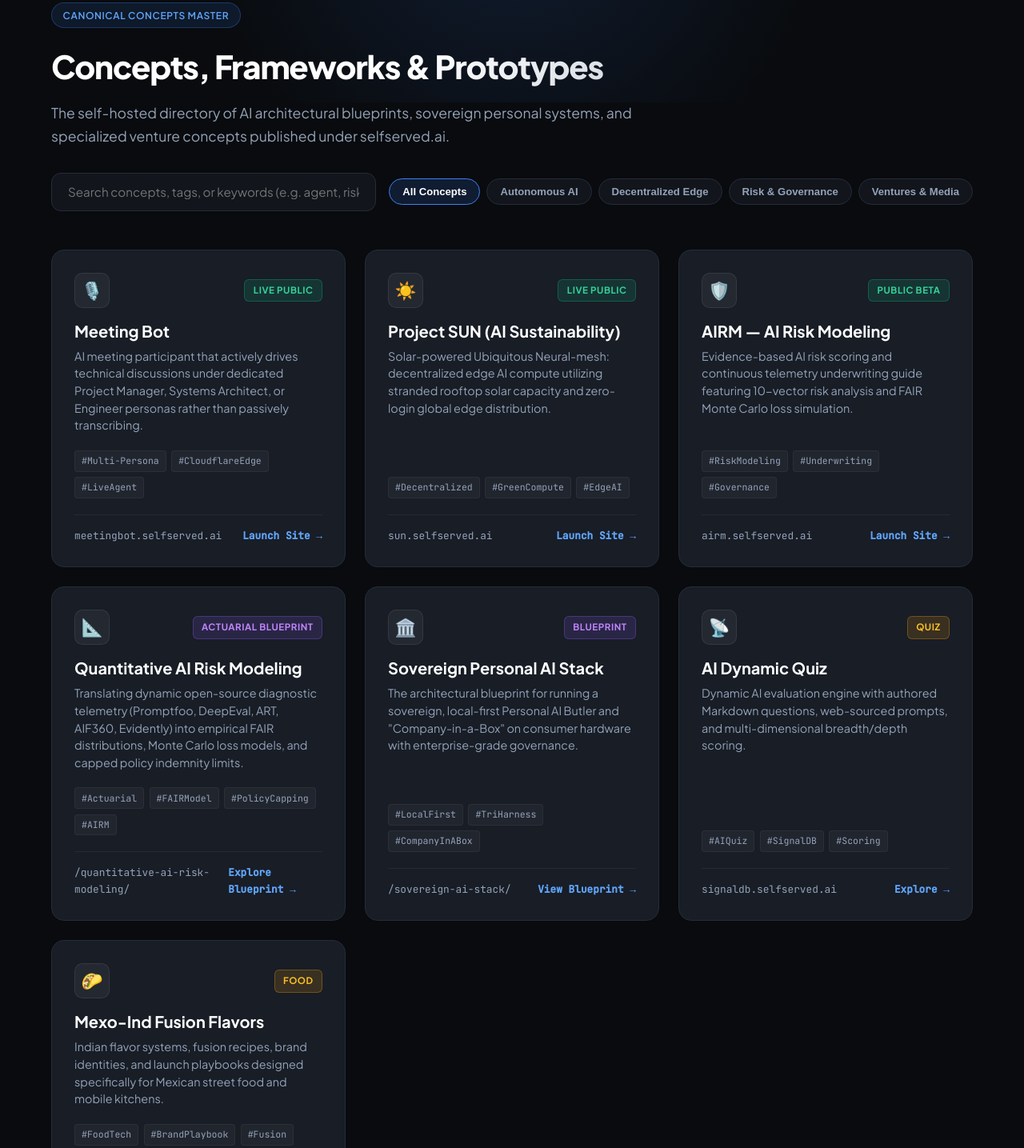
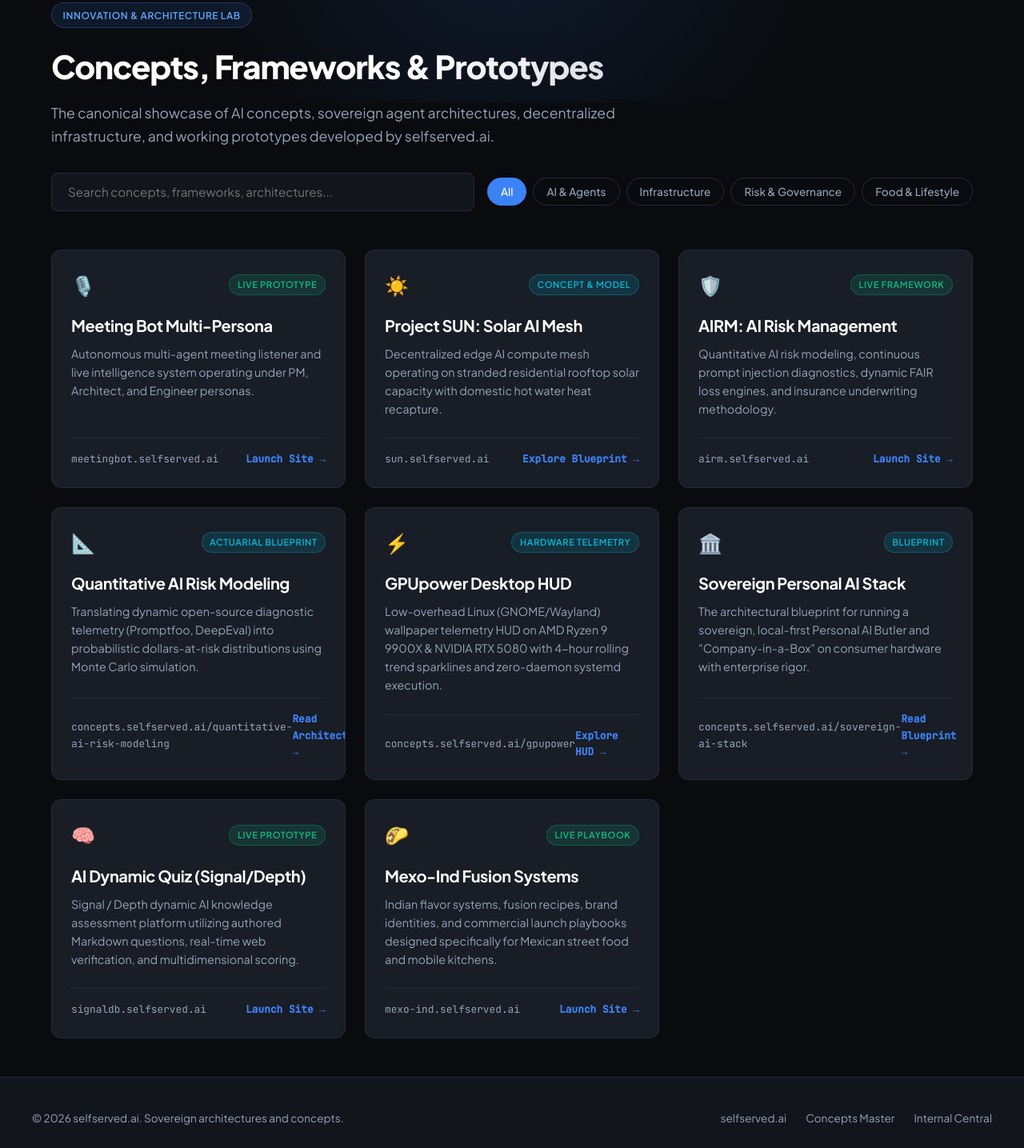
Before and after one commit to rickpmpers/concepts-master, a plain HTML site: page index.html in a window 1280 px wide. Shown: the part 122-1557 px from the top of the page at 80% size. Drawn offline with Linux system fonts and the light colour scheme.

Commit message:
feat: add GPUpower concept card to concepts directory

```diff
--- a/index.html
+++ b/index.html
@@ -159,17 +159,17 @@
       padding: 0.85rem 1.25rem;
       background: var(--surface);
       border: 1px solid var(--border);
-      border-radius: 12px;
+      border-radius: 8px;
       color: var(--text);
+      font-family: var(--font-main);
       font-size: 0.95rem;
-      font-family: inherit;
       outline: none;
-      transition: border-color 0.2s;
+      transition: all 0.2s;
     }
 
     .search-input:focus {
       border-color: var(--primary);
-      box-shadow: 0 0 0 3px var(--primary-glow);
+      box-shadow: 0 0 0 2px var(--primary-glow);
     }
 
     .filter-pills {
@@ -179,56 +179,64 @@
     }
 
     .pill-btn {
+      background: transparent;
+      border: 1px solid var(--border);
+      color: var(--text-muted);
       padding: 0.5rem 1rem;
       border-radius: 9999px;
-      font-size: 0.82rem;
-      font-weight: 600;
-      background: var(--surface);
-      border: 1px solid var(--border);
-      color: var(--text-muted);
+      font-family: var(--font-main);
+      font-size: 0.85rem;
+      font-weight: 500;
       cursor: pointer;
       transition: all 0.2s;
     }
 
-    .pill-btn:hover, .pill-btn.active {
-      background: rgba(59, 130, 246, 0.15);
+    .pill-btn:hover {
+      border-color: var(--border-accent);
+      color: var(--text);
+    }
+
+    .pill-btn.active {
+      background: var(--primary);
       border-color: var(--primary);
       color: #ffffff;
     }
 
     main {
       flex: 1;
+      position: relative;
+      z-index: 10;
       max-width: 1200px;
       margin: 0 auto;
       width: 100%;
       padding: 0 1.5rem 3rem;
     }
 
-    .grid {
+    .concepts-grid {
       display: grid;
-      grid-template-columns: repeat(auto-fill, minmax(360px, 1fr));
+      grid-template-columns: repeat(auto-fill, minmax(350px, 1fr));
       gap: 1.5rem;
     }
 
     .card {
       background: var(--card);
       border: 1px solid var(--border);
-      border-radius: 16px;
-      padding: 1.75rem;
+      border-radius: 12px;
+      padding: 1.5rem;
       display: flex;
       flex-direction: column;
       text-decoration: none;
       color: inherit;
-      transition: all 0.25s ease;
+      transition: all 0.2s ease;
       position: relative;
       overflow: hidden;
     }
 
     .card:hover {
+      transform: translateY(-2px);
+      border-color: var(--border-accent);
       background: var(--card-hover);
-      border-color: var(--border-accent);
-      transform: translateY(-3px);
-      box-shadow: 0 12px 28px rgba(0, 0, 0, 0.4);
+      box-shadow: 0 10px 25px -5px rgba(0, 0, 0, 0.5);
     }
 
     .card-top {
@@ -239,105 +247,81 @@
     }
 
     .card-icon {
-      width: 44px;
-      height: 44px;
-      border-radius: 10px;
-      background: rgba(255, 255, 255, 0.05);
-      display: flex;
-      align-items: center;
-      justify-content: center;
-      font-size: 1.35rem;
-      border: 1px solid rgba(255, 255, 255, 0.08);
+      font-size: 1.5rem;
     }
 
     .card-badge {
-      font-size: 0.72rem;
-      font-weight: 700;
+      font-size: 0.7rem;
+      font-weight: 600;
       text-transform: uppercase;
       letter-spacing: 0.05em;
-      padding: 0.25rem 0.65rem;
-      border-radius: 6px;
+      padding: 0.2rem 0.6rem;
+      border-radius: 9999px;
     }
 
     .badge-live {
       background: rgba(16, 185, 129, 0.15);
-      color: #34d399;
+      color: var(--emerald);
       border: 1px solid rgba(16, 185, 129, 0.3);
     }
 
     .badge-concept {
-      background: rgba(139, 92, 246, 0.15);
-      color: #c084fc;
-      border: 1px solid rgba(139, 92, 246, 0.3);
-    }
-
-    .badge-alpha {
-      background: rgba(245, 158, 11, 0.15);
-      color: #fbbf24;
-      border: 1px solid rgba(245, 158, 11, 0.3);
+      background: rgba(6, 182, 212, 0.15);
+      color: var(--cyan);
+      border: 1px solid rgba(6, 182, 212, 0.3);
     }
 
     .card-title {
       font-size: 1.25rem;
       font-weight: 700;
+      letter-spacing: -0.02em;
       margin-bottom: 0.5rem;
       color: #ffffff;
-      line-height: 1.3;
     }
 
     .card-desc {
+      color: var(--text-muted);
       font-size: 0.9rem;
-      color: var(--text-muted);
-      line-height: 1.5;
-      margin-bottom: 1.25rem;
-      flex-grow: 1;
-    }
-
-    .card-tags {
-      display: flex;
-      gap: 0.4rem;
-      flex-wrap: wrap;
-      margin-bottom: 1.25rem;
-    }
-
-    .tag {
-      font-family: var(--font-mono);
-      font-size: 0.72rem;
-      color: #94a3b8;
-      background: rgba(255, 255, 255, 0.04);
-      padding: 0.2rem 0.5rem;
-      border-radius: 4px;
-      border: 1px solid rgba(255, 255, 255, 0.05);
+      margin-bottom: 1.5rem;
+      flex: 1;
     }
 
     .card-footer {
       display: flex;
       justify-content: space-between;
       align-items: center;
+      border-top: 1px solid rgba(255, 255, 255, 0.06);
       padding-top: 1rem;
-      border-top: 1px solid rgba(255, 255, 255, 0.06);
       font-size: 0.8rem;
+      color: var(--text-muted);
       font-family: var(--font-mono);
-      color: var(--text-muted);
     }
 
     .card-link-text {
-      color: #60a5fa;
-      display: inline-flex;
+      color: var(--primary);
+      font-weight: 600;
+      display: flex;
       align-items: center;
       gap: 0.25rem;
-      font-weight: 600;
     }
 
     footer {
+      position: relative;
+      z-index: 10;
+      border-top: 1px solid var(--border);
+      background: var(--surface);
+      padding: 2.5rem 1.5rem;
+      margin-top: auto;
+    }
+
+    .footer-content {
       max-width: 1200px;
       margin: 0 auto;
-      width: 100%;
-      padding: 2.5rem 1.5rem;
-      border-top: 1px solid rgba(255, 255, 255, 0.06);
       display: flex;
+      flex-wrap: wrap;
       justify-content: space-between;
       align-items: center;
+      gap: 1.5rem;
       font-size: 0.85rem;
       color: var(--text-muted);
     }
@@ -354,22 +338,7 @@
     }
 
     .footer-links a:hover {
-      color: #ffffff;
-    }
-
-    @media (max-width: 768px) {
-      .grid {
-        grid-template-columns: 1fr;
-      }
-      .controls-bar {
-        flex-direction: column;
-        align-items: stretch;
-      }
-      footer {
-        flex-direction: column;
-        gap: 1rem;
-        text-align: center;
-      }
+      color: var(--text);
     }
   </style>
 </head>
@@ -379,46 +348,41 @@
   <header>
     <div class="nav-bar">
       <a href="https://concepts.selfserved.ai" class="logo">
-        <span class="logo-dot"></span>
+        <div class="logo-dot"></div>
         concepts.selfserved.ai
       </a>
       <div class="nav-links">
-        <a href="https://selfserved.ai" class="nav-link" target="_blank">selfserved.ai</a>
-        <a href="https://central.selfserved.ai" class="nav-link" target="_blank">Central Control</a>
+        <a href="https://selfserved.ai" class="nav-link">selfserved.ai</a>
+        <a href="https://central.selfserved.ai" class="nav-link">Internal Portal</a>
       </div>
     </div>
 
-    <div class="badge">Canonical Concepts Master</div>
-    <h1>Concepts, Frameworks & Prototypes</h1>
-    <p class="subtitle">The self-hosted directory of AI architectural blueprints, sovereign personal systems, and specialized venture concepts published under selfserved.ai.</p>
+    <div class="badge">Innovation &amp; Architecture Lab</div>
+    <h1>Concepts, Frameworks &amp; Prototypes</h1>
+    <p class="subtitle">The canonical showcase of AI concepts, sovereign agent architectures, decentralized infrastructure, and working prototypes developed by selfserved.ai.</p>
 
     <div class="controls-bar">
-      <input type="text" id="searchInput" class="search-input" placeholder="Search concepts, tags, or keywords (e.g. agent, risk, solar)...">
-      <div class="filter-pills" id="categoryFilters">
-        <button class="pill-btn active" data-filter="all">All Concepts</button>
-        <button class="pill-btn" data-filter="ai-agents">Autonomous AI</button>
-        <button class="pill-btn" data-filter="infrastructure">Decentralized Edge</button>
-        <button class="pill-btn" data-filter="governance">Risk & Governance</button>
-        <button class="pill-btn" data-filter="publishing">Ventures & Media</button>
+      <input type="text" id="searchInput" class="search-input" placeholder="Search concepts, frameworks, architectures...">
+      <div class="filter-pills">
+        <button class="pill-btn active" data-filter="all">All</button>
+        <button class="pill-btn" data-filter="ai-agents">AI &amp; Agents</button>
+        <button class="pill-btn" data-filter="infrastructure">Infrastructure</button>
+        <button class="pill-btn" data-filter="governance">Risk &amp; Governance</button>
+        <button class="pill-btn" data-filter="publishing">Food &amp; Lifestyle</button>
       </div>
     </div>
   </header>
 
   <main>
-    <div class="grid" id="conceptsGrid">
+    <div class="concepts-grid">
       <!-- Meeting Bot -->
-      <a href="https://meetingbot.selfserved.ai" class="card" data-category="ai-agents" target="_blank">
+      <a href="https://meetingbot.selfserved.ai" class="card" data-category="ai-agents">
         <div class="card-top">
           <div class="card-icon">🎙️</div>
-          <span class="card-badge badge-live">Live Public</span>
+          <span class="card-badge badge-live">Live Prototype</span>
         </div>
-        <div class="card-title">Meeting Bot</div>
-        <div class="card-desc">AI meeting participant that actively drives technical discussions under dedicated Project Manager, Systems Architect, or Engineer personas rather than passively transcribing.</div>
-        <div class="card-tags">
-          <span class="tag">#Multi-Persona</span>
-          <span class="tag">#CloudflareEdge</span>
-          <span class="tag">#LiveAgent</span>
-        </div>
+        <div class="card-title">Meeting Bot Multi-Persona</div>
+        <div class="card-desc">Autonomous multi-agent meeting listener and live intelligence system operating under PM, Architect, and Engineer personas.</div>
         <div class="card-footer">
           <span>meetingbot.selfserved.ai</span>
           <span class="card-link-text">Launch Site &rarr;</span>
@@ -426,37 +390,27 @@
       </a>
 
       <!-- Project SUN -->
-      <a href="https://sun.selfserved.ai" class="card" data-category="infrastructure" target="_blank">
+      <a href="https://sun.selfserved.ai" class="card" data-category="infrastructure">
         <div class="card-top">
           <div class="card-icon">☀️</div>
-          <span class="card-badge badge-live">Live Public</span>
+          <span class="card-badge badge-concept">Concept &amp; Model</span>
         </div>
-        <div class="card-title">Project SUN (AI Sustainability)</div>
-        <div class="card-desc">Solar-powered Ubiquitous Neural-mesh: decentralized edge AI compute utilizing stranded rooftop solar capacity and zero-login global edge distribution.</div>
-        <div class="card-tags">
-          <span class="tag">#Decentralized</span>
-          <span class="tag">#GreenCompute</span>
-          <span class="tag">#EdgeAI</span>
-        </div>
+        <div class="card-title">Project SUN: Solar AI Mesh</div>
+        <div class="card-desc">Decentralized edge AI compute mesh operating on stranded residential rooftop solar capacity with domestic hot water heat recapture.</div>
         <div class="card-footer">
           <span>sun.selfserved.ai</span>
-          <span class="card-link-text">Launch Site &rarr;</span>
+          <span class="card-link-text">Explore Blueprint &rarr;</span>
         </div>
       </a>
 
-      <!-- AIRM -->
-      <a href="https://airm.selfserved.ai" class="card" data-category="governance" target="_blank">
+      <!-- AIRM Platform -->
+      <a href="https://airm.selfserved.ai" class="card" data-category="governance">
         <div class="card-top">
           <div class="card-icon">🛡️</div>
-          <span class="card-badge badge-live">Public Beta</span>
+          <span class="card-badge badge-live">Live Framework</span>
         </div>
-        <div class="card-title">AIRM — AI Risk Modeling</div>
-        <div class="card-desc">Evidence-based AI risk scoring and continuous telemetry underwriting guide featuring 10-vector risk analysis and FAIR Monte Carlo loss simulation.</div>
-        <div class="card-tags">
-          <span class="tag">#RiskModeling</span>
-          <span class="tag">#Underwriting</span>
-          <span class="tag">#Governance</span>
-        </div>
+        <div class="card-title">AIRM: AI Risk Management</div>
+        <div class="card-desc">Quantitative AI risk modeling, continuous prompt injection diagnostics, dynamic FAIR loss engines, and insurance underwriting methodology.</div>
         <div class="card-footer">
           <span>airm.selfserved.ai</span>
           <span class="card-link-text">Launch Site &rarr;</span>
@@ -470,16 +424,24 @@
           <span class="card-badge badge-concept">Actuarial Blueprint</span>
         </div>
         <div class="card-title">Quantitative AI Risk Modeling</div>
-        <div class="card-desc">Translating dynamic open-source diagnostic telemetry (Promptfoo, DeepEval, ART, AIF360, Evidently) into empirical FAIR distributions, Monte Carlo loss models, and capped policy indemnity limits.</div>
-        <div class="card-tags">
-          <span class="tag">#Actuarial</span>
-          <span class="tag">#FAIRModel</span>
-          <span class="tag">#PolicyCapping</span>
-          <span class="tag">#AIRM</span>
+        <div class="card-desc">Translating dynamic open-source diagnostic telemetry (Promptfoo, DeepEval) into probabilistic dollars-at-risk distributions using Monte Carlo simulation.</div>
+        <div class="card-footer">
+          <span>concepts.selfserved.ai/quantitative-ai-risk-modeling</span>
+          <span class="card-link-text">Read Architecture &rarr;</span>
         </div>
+      </a>
+
+      <!-- GPUpower Desktop Wallpaper HUD -->
+      <a href="/gpupower/" class="card" data-category="infrastructure">
+        <div class="card-top">
+          <div class="card-icon">⚡</div>
+          <span class="card-badge badge-concept">Hardware Telemetry</span>
+        </div>
+        <div class="card-title">GPUpower Desktop HUD</div>
+        <div class="card-desc">Low-overhead Linux (GNOME/Wayland) wallpaper telemetry HUD on AMD Ryzen 9 9900X &amp; NVIDIA RTX 5080 with 4-hour rolling trend sparklines and zero-daemon systemd execution.</div>
         <div class="card-footer">
-          <span>/quantitative-ai-risk-modeling/</span>
-          <span class="card-link-text">Explore Blueprint &rarr;</span>
+          <span>concepts.selfserved.ai/gpupower</span>
+          <span class="card-link-text">Explore HUD &rarr;</span>
         </div>
       </a>
 
@@ -490,64 +452,51 @@
           <span class="card-badge badge-concept">Blueprint</span>
         </div>
         <div class="card-title">Sovereign Personal AI Stack</div>
-        <div class="card-desc">The architectural blueprint for running a sovereign, local-first Personal AI Butler and "Company-in-a-Box" on consumer hardware with enterprise-grade governance.</div>
-        <div class="card-tags">
-          <span class="tag">#LocalFirst</span>
-          <span class="tag">#TriHarness</span>
-          <span class="tag">#CompanyInABox</span>
-        </div>
+        <div class="card-desc">The architectural blueprint for running a sovereign, local-first Personal AI Butler and "Company-in-a-Box" on consumer hardware with enterprise rigor.</div>
         <div class="card-footer">
-          <span>/sovereign-ai-stack/</span>
-          <span class="card-link-text">View Blueprint &rarr;</span>
+          <span>concepts.selfserved.ai/sovereign-ai-stack</span>
+          <span class="card-link-text">Read Blueprint &rarr;</span>
         </div>
       </a>
 
-      <!-- AI Dynamic Quiz (Signal / Depth) -->
-      <a href="https://signaldb.selfserved.ai" class="card" data-category="ai-agents" target="_blank">
+      <!-- SignalDB / AI Dynamic Quiz -->
+      <a href="https://signaldb.selfserved.ai" class="card" data-category="ai-agents">
         <div class="card-top">
-          <div class="card-icon">📡</div>
-          <span class="card-badge badge-alpha">Quiz</span>
+          <div class="card-icon">🧠</div>
+          <span class="card-badge badge-live">Live Prototype</span>
         </div>
-        <div class="card-title">AI Dynamic Quiz</div>
-        <div class="card-desc">Dynamic AI evaluation engine with authored Markdown questions, web-sourced prompts, and multi-dimensional breadth/depth scoring.</div>
-        <div class="card-tags">
-          <span class="tag">#AIQuiz</span>
-          <span class="tag">#SignalDB</span>
-          <span class="tag">#Scoring</span>
-        </div>
+        <div class="card-title">AI Dynamic Quiz (Signal/Depth)</div>
+        <div class="card-desc">Signal / Depth dynamic AI knowledge assessment platform utilizing authored Markdown questions, real-time web verification, and multidimensional scoring.</div>
         <div class="card-footer">
           <span>signaldb.selfserved.ai</span>
-          <span class="card-link-text">Explore &rarr;</span>
+          <span class="card-link-text">Launch Site &rarr;</span>
         </div>
       </a>
 
-      <!-- Mexo-Ind -->
-      <a href="https://mexo-ind.selfserved.ai" class="card" data-category="publishing" target="_blank">
+      <!-- Mexo-Ind Flavor Systems -->
+      <a href="https://mexo-ind.selfserved.ai" class="card" data-category="publishing">
         <div class="card-top">
           <div class="card-icon">🌮</div>
-          <span class="card-badge badge-alpha">Food</span>
+          <span class="card-badge badge-live">Live Playbook</span>
         </div>
-        <div class="card-title">Mexo-Ind Fusion Flavors</div>
-        <div class="card-desc">Indian flavor systems, fusion recipes, brand identities, and launch playbooks designed specifically for Mexican street food and mobile kitchens.</div>
-        <div class="card-tags">
-          <span class="tag">#FoodTech</span>
-          <span class="tag">#BrandPlaybook</span>
-          <span class="tag">#Fusion</span>
-        </div>
+        <div class="card-title">Mexo-Ind Fusion Systems</div>
+        <div class="card-desc">Indian flavor systems, fusion recipes, brand identities, and commercial launch playbooks designed specifically for Mexican street food and mobile kitchens.</div>
         <div class="card-footer">
           <span>mexo-ind.selfserved.ai</span>
-          <span class="card-link-text">Explore &rarr;</span>
+          <span class="card-link-text">Launch Site &rarr;</span>
         </div>
       </a>
     </div>
   </main>
 
   <footer>
-    <div>&copy; 2026 selfserved.ai &middot; All concepts protected under Rees Co digital enterprise architecture.</div>
-    <div class="footer-links">
-      <a href="https://concepts.selfserved.ai">Concepts Hub</a>
-      <a href="https://selfserved.ai">Company Home</a>
-      <a href="https://central.selfserved.ai">Central Station</a>
+    <div class="footer-content">
+      <div>&copy; 2026 selfserved.ai. Sovereign architectures and concepts.</div>
+      <div class="footer-links">
+        <a href="https://selfserved.ai">selfserved.ai</a>
+        <a href="https://concepts.selfserved.ai">Concepts Master</a>
+        <a href="https://central.selfserved.ai">Internal Central</a>
+      </div>
     </div>
   </footer>
 
```
